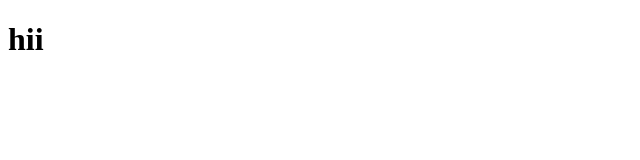
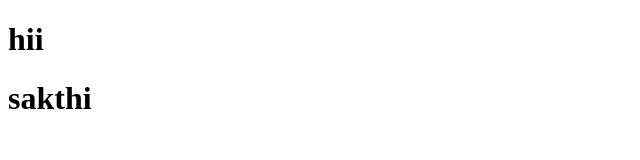
Before and after one commit to Sakthivel31122003/git, a plain HTML site: page index.html in a window 1280 px wide. Shown: the whole page, without its empty margins (0-640 px from the left). Drawn offline with Linux system fonts and the light colour scheme.

Commit message:
name add in index

```diff
--- a/index.html
+++ b/index.html
@@ -7,5 +7,6 @@
 </head>
 <body>
     <h1>hii</h1>
+    <h1>sakthi</h1>
 </body>
 </html>
```
